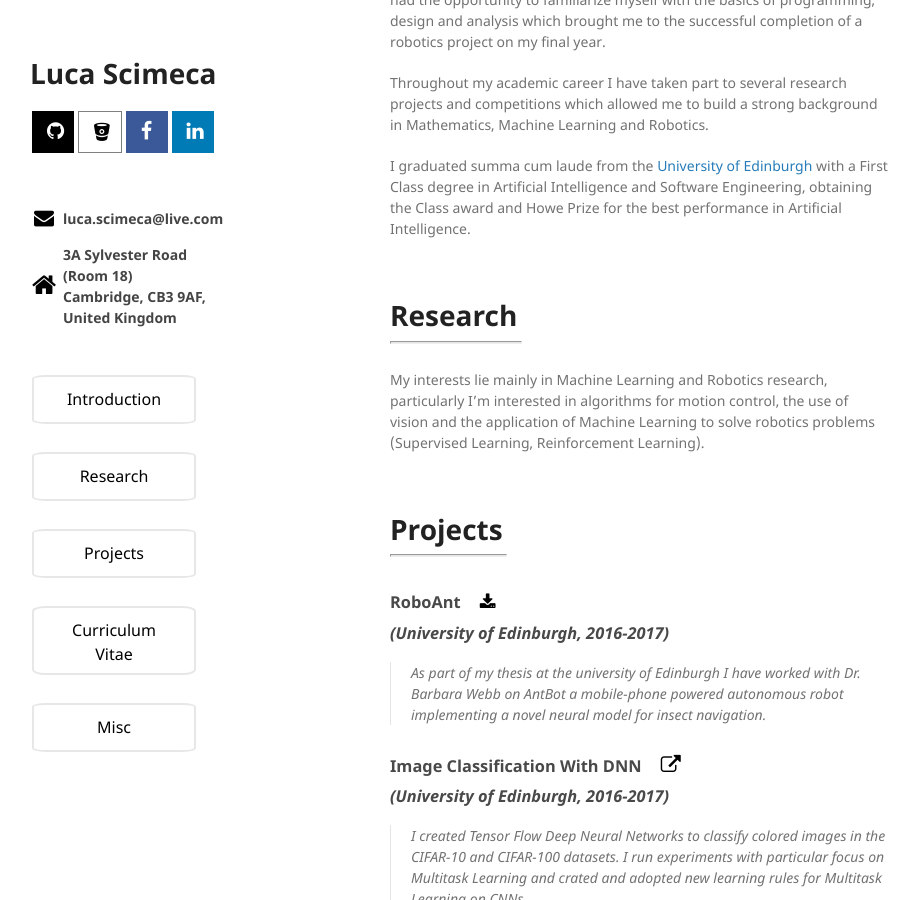
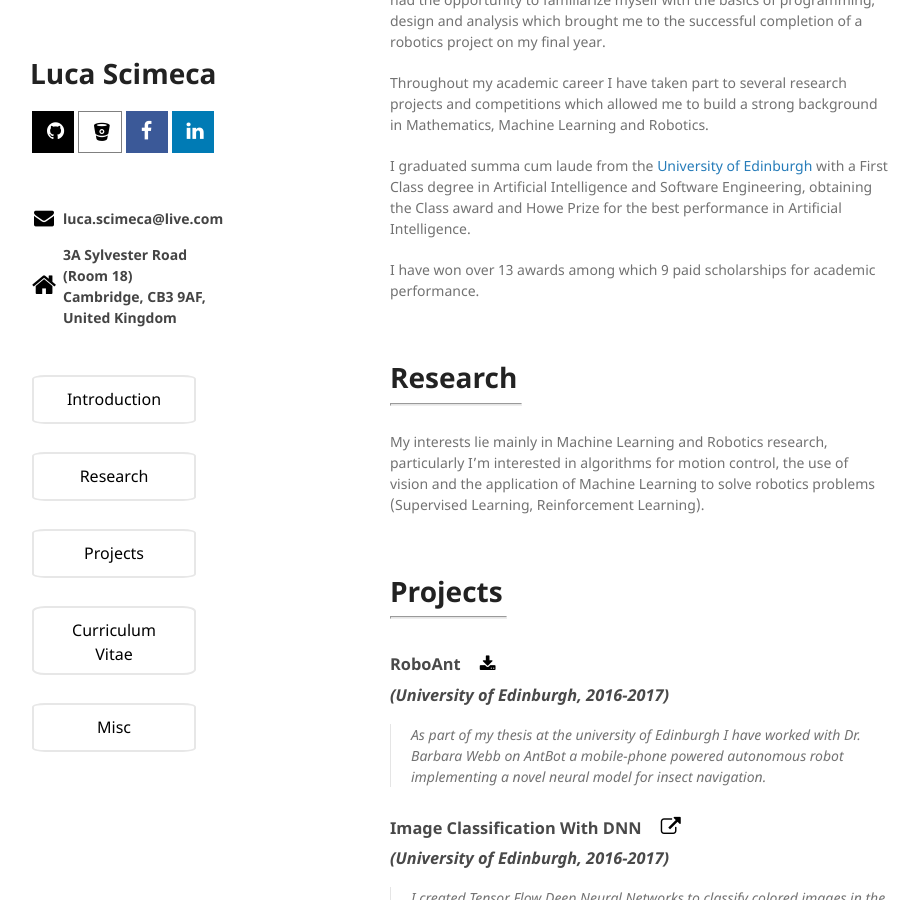
Before and after one commit to lucascimeca/lucascimeca.github.io, a Jekyll site: the page built from index.md, in a window 1280 px wide and 900 px high, scrolled down 603 px. Shown: the whole window, without its empty margins (180-1098 px from the left). Built offline with Jekyll 4.4.1, drawn with Linux system fonts in a browser that asks for light colours; nearby versions of some CDN libraries; the repository's description, which GitHub fills in, is left out.

Commit message:
Update index.md

```diff
--- a/index.md
+++ b/index.md
@@ -18,6 +18,8 @@ My background in the field of IT goes back to before university when, studying i
 Throughout my academic career I have taken part to several research projects and competitions which allowed me to build a strong background in Mathematics, Machine Learning and Robotics.
 
 I graduated summa cum laude from the <a href="http://www.ed.ac.uk/" target="_blank">University of Edinburgh</a> with a First Class degree in Artificial Intelligence and Software Engineering, obtaining the Class award and Howe Prize for the best performance in Artificial Intelligence.
+
+I have won over 13 awards among which 9 paid scholarships for academic performance.
 
 <br/>
 
```
